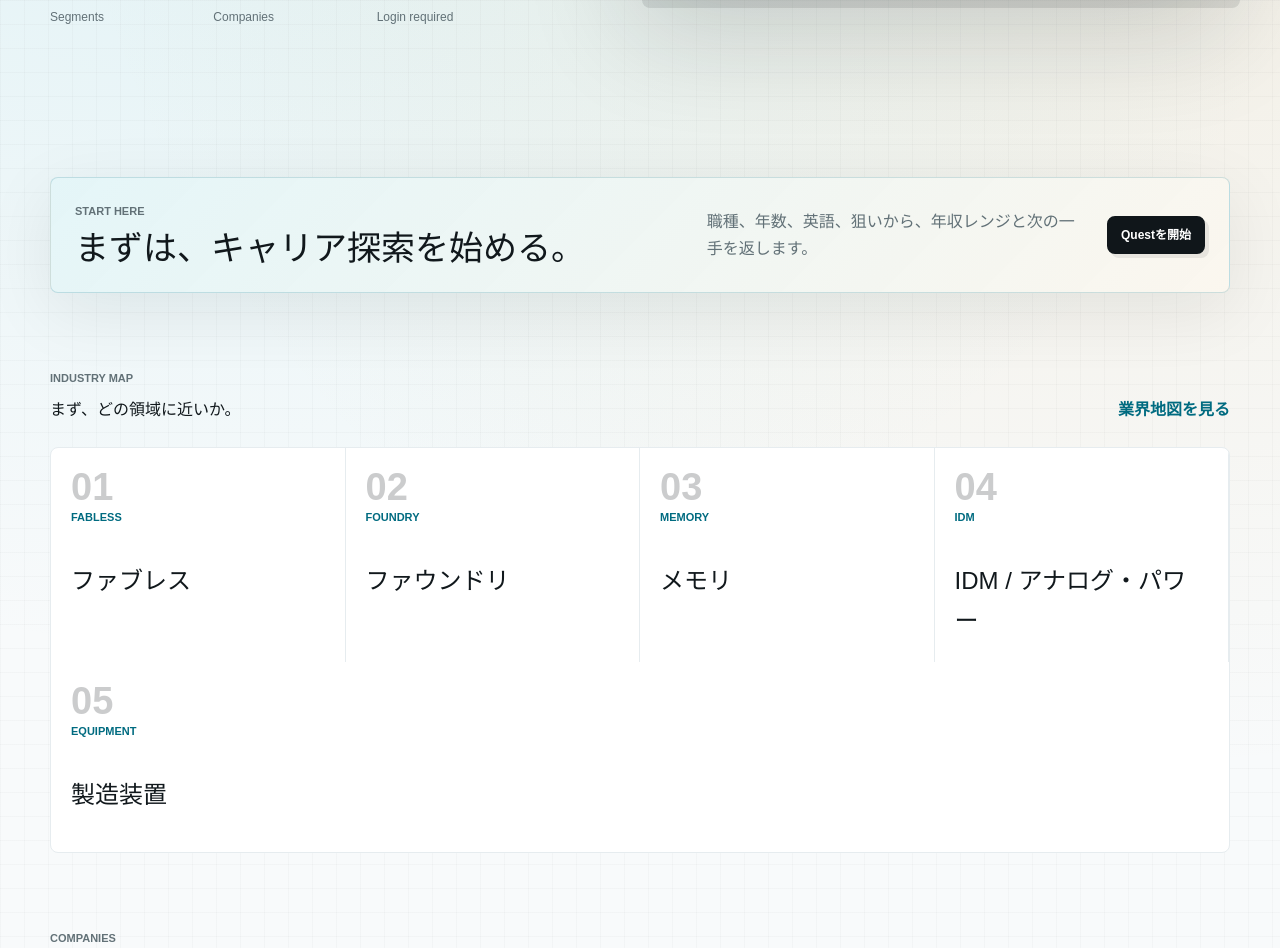
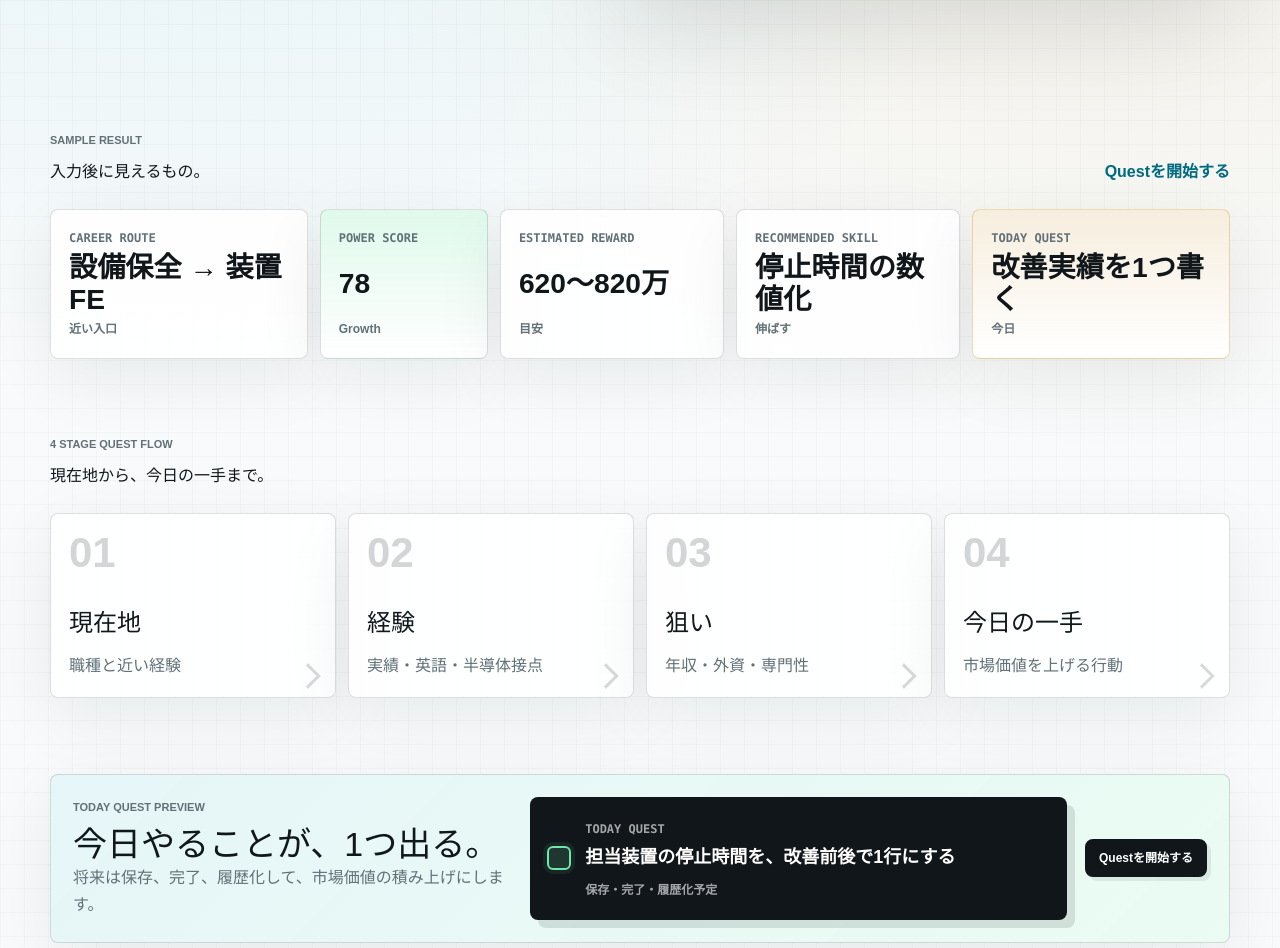
Before and after one commit to ryo0905-eng/manufacturing-compass, a Next.js app: page / in a window 1280 px wide. Shown: the part 744-1692 px from the top of the page. Built offline with nearby package versions, Linux system fonts and the light colour scheme.

Commit message:
Redesign homepage around career quest

```diff
--- a/src/app/globals.css
+++ b/src/app/globals.css
@@ -151,7 +151,7 @@ select {
 .home-hero .hero-copy h1 {
   margin: 0;
   max-width: 680px;
-  font-size: clamp(44px, 7vw, 88px);
+  font-size: clamp(38px, 6vw, 72px);
   line-height: 0.98;
   letter-spacing: 0;
 }
@@ -348,6 +348,156 @@ select {
 
 .conversion-band p {
   color: var(--muted);
+}
+
+.sample-result-grid {
+  display: grid;
+  grid-template-columns: 1.15fr 0.75fr 1fr 1fr 1.15fr;
+  gap: 12px;
+}
+
+.sample-result-card,
+.quest-flow-card,
+.today-quest-preview,
+.today-quest-card {
+  border: 1px solid rgba(17, 24, 28, 0.14);
+  border-radius: 8px;
+  background: rgba(255, 255, 255, 0.86);
+  box-shadow: 0 18px 70px rgba(17, 24, 28, 0.07);
+}
+
+.sample-result-card {
+  display: grid;
+  min-height: 150px;
+  align-content: space-between;
+  padding: 18px;
+}
+
+.sample-result-card span,
+.sample-result-card small,
+.today-quest-card span,
+.today-quest-card small {
+  color: var(--muted);
+  font-size: 12px;
+  font-weight: 800;
+  letter-spacing: 0;
+}
+
+.sample-result-card span,
+.today-quest-card span {
+  font-family: ui-monospace, SFMono-Regular, Menlo, Monaco, Consolas, monospace;
+  text-transform: uppercase;
+}
+
+.sample-result-card strong {
+  color: var(--quest-bg);
+  font-size: clamp(20px, 2.2vw, 30px);
+  line-height: 1.12;
+}
+
+.sample-result-card:nth-child(2) {
+  background:
+    linear-gradient(180deg, rgba(110, 231, 168, 0.22), rgba(255, 255, 255, 0.88)),
+    #fff;
+}
+
+.sample-result-card:nth-child(5) {
+  border-color: rgba(201, 148, 46, 0.34);
+  background:
+    linear-gradient(180deg, rgba(201, 148, 46, 0.16), rgba(255, 255, 255, 0.9)),
+    #fff;
+}
+
+.quest-flow-grid {
+  display: grid;
+  grid-template-columns: repeat(4, minmax(0, 1fr));
+  gap: 12px;
+}
+
+.quest-flow-card {
+  position: relative;
+  min-height: 170px;
+  padding: 18px;
+  overflow: hidden;
+}
+
+.quest-flow-card::after {
+  position: absolute;
+  right: 18px;
+  bottom: 12px;
+  width: 18px;
+  height: 18px;
+  border: 3px solid rgba(17, 24, 28, 0.16);
+  border-left: 0;
+  border-bottom: 0;
+  content: "";
+  transform: rotate(45deg);
+}
+
+.quest-flow-card span {
+  color: rgba(17, 24, 28, 0.18);
+  font-size: 42px;
+  font-weight: 900;
+  line-height: 1;
+}
+
+.quest-flow-card h3 {
+  margin: 28px 0 8px;
+  font-size: 24px;
+}
+
+.quest-flow-card p,
+.today-quest-preview p {
+  color: var(--muted);
+}
+
+.today-quest-preview {
+  display: grid;
+  grid-template-columns: minmax(0, 0.9fr) minmax(300px, 1.1fr) auto;
+  gap: 18px;
+  align-items: center;
+  padding: 22px;
+  background:
+    linear-gradient(135deg, rgba(48, 182, 201, 0.12), rgba(110, 231, 168, 0.14)),
+    #fff;
+}
+
+.today-quest-preview h2 {
+  margin: 0;
+  font-size: clamp(24px, 3vw, 34px);
+  line-height: 1.15;
+}
+
+.today-quest-card {
+  display: grid;
+  grid-template-columns: auto 1fr;
+  gap: 14px;
+  align-items: center;
+  padding: 16px;
+  background: var(--quest-bg);
+  color: #fff;
+  box-shadow: 8px 8px 0 rgba(17, 24, 28, 0.12);
+}
+
+.today-quest-card strong {
+  display: block;
+  margin: 4px 0 6px;
+  font-size: 18px;
+  line-height: 1.35;
+}
+
+.today-quest-card span,
+.today-quest-card small {
+  color: rgba(255, 255, 255, 0.62);
+}
+
+.quest-check {
+  width: 24px;
+  height: 24px;
+  border: 2px solid var(--quest-green);
+  border-radius: 6px;
+  background: rgba(110, 231, 168, 0.16);
+  box-shadow: 0 0 0 4px rgba(110, 231, 168, 0.08);
 }
 
 .consultation-hero {
@@ -1960,7 +2110,7 @@ select {
   }
 
   .compass-stage {
-    min-height: 460px;
+    min-height: 420px;
   }
 
   .compass-orbit {
@@ -1978,6 +2128,7 @@ select {
 
   .compass-node {
     min-width: 98px;
+    padding: 10px;
   }
 
   .node-1 {
@@ -2002,6 +2153,9 @@ select {
 
   .segment-strip,
   .spotlight-section .company-grid,
+  .sample-result-grid,
+  .quest-flow-grid,
+  .today-quest-preview,
   .compass-tool,
   .value-check,
   .consultation-grid,
@@ -2078,6 +2232,19 @@ select {
     border-bottom: 1px solid var(--line);
   }
 
+  .sample-result-card,
+  .quest-flow-card {
+    min-height: 118px;
+  }
+
+  .quest-flow-card h3 {
+    margin-top: 18px;
+  }
+
+  .today-quest-card {
+    grid-template-columns: 1fr;
+  }
+
   .segment-tile:last-child {
     border-bottom: 0;
   }
--- a/src/app/page.tsx
+++ b/src/app/page.tsx
@@ -5,14 +5,24 @@ import { StructuredData } from "@/components/StructuredData";
 import { companies, segments } from "@/data/companies";
 import { siteUrl } from "@/lib/format";
 
-const compassSteps = [
-  { label: "Power", value: "81" },
-  { label: "Reward", value: "700+" },
-  { label: "Skill", value: "SPC" },
-  { label: "Quest", value: "Today" },
+const resultCards = [
+  { label: "Career Route", value: "設備保全 → 装置FE", note: "近い入口" },
+  { label: "Power Score", value: "78", note: "Growth" },
+  { label: "Estimated Reward", value: "620〜820万", note: "目安" },
+  { label: "Recommended Skill", value: "停止時間の数値化", note: "伸ばす" },
+  { label: "Today Quest", value: "改善実績を1つ書く", note: "今日" },
+];
+
+const questFlow = [
+  { stage: "01", title: "現在地", body: "職種と近い経験" },
+  { stage: "02", title: "経験", body: "実績・英語・半導体接点" },
+  { stage: "03", title: "狙い", body: "年収・外資・専門性" },
+  { stage: "04", title: "今日の一手", body: "市場価値を上げる行動" },
 ];
 
 export default function Home() {
+  const featuredCompanies = companies.slice(0, 8);
+
   return (
     <main>
       <StructuredData
@@ -27,19 +37,19 @@ export default function Home() {
       <section className="home-hero">
         <div className="hero-copy">
           <div className="hero-kicker">
-            <span>Manufacturing Compass</span>
-            <span>Career Quest</span>
+            <span>4 Stage Career Quest</span>
+            <span>No login</span>
           </div>
           <h1>半導体キャリアの次のルートを探索する。</h1>
-          <p>4つのStageに答えるだけ。市場価値、年収レンジ、伸ばすSkill、Today Questが見えてきます。</p>
+          <p>4つのStageで、今の市場価値、想定年収、伸ばすSkill、Today Questを表示します。</p>
           <div className="actions">
             <Link className="button primary" href="/career-compass">Questを開始する</Link>
             <Link className="button ghost" href="/industry-map">業界地図を見る</Link>
           </div>
           <div className="hero-metrics" aria-label="MVP の概要">
-            <div><strong>4</strong><span>Segments</span></div>
+            <div><strong>4</strong><span>Stages</span></div>
             <div><strong>{companies.length}</strong><span>Companies</span></div>
-            <div><strong>0</strong><span>Login required</span></div>
+            <div><strong>1</strong><span>Today Quest</span></div>
           </div>
         </div>
 
@@ -49,30 +59,75 @@ export default function Home() {
           <div className="compass-orbit orbit-two" />
           <div className="compass-core">
             <span>MC</span>
-            <strong>Career Quest</strong>
+            <strong>4 Stage Quest</strong>
           </div>
-          {compassSteps.map((step, index) => (
-            <div className={`compass-node node-${index + 1}`} key={step.label}>
-              <span>{step.label}</span>
-              <strong>{step.value}</strong>
+          {questFlow.map((step, index) => (
+            <div className={`compass-node node-${index + 1}`} key={step.stage}>
+              <span>Stage {step.stage}</span>
+              <strong>{step.title}</strong>
             </div>
           ))}
           <div className="route-card">
-            <span>Production → Process</span>
-            <strong>Career Power 81</strong>
-            <small>Reward / Skill / Today Quest</small>
+            <span>Route unlocked</span>
+            <strong>装置FEルート</strong>
+            <small>Power / Reward / Skill / Today Quest</small>
           </div>
         </div>
       </section>
 
       <section className="home-section">
-        <div className="conversion-band">
+        <div className="section-header">
           <div>
-            <p className="eyebrow">Start here</p>
-            <h2>まずは、キャリア探索を始める。</h2>
+            <p className="eyebrow">Sample result</p>
+            <h2>入力後に見えるもの。</h2>
           </div>
-          <p>職種、年数、英語、狙いから、年収レンジと次の一手を返します。</p>
-          <Link className="button primary" href="/career-compass">Questを開始</Link>
+          <Link className="text-link" href="/career-compass">Questを開始する</Link>
+        </div>
+        <div className="sample-result-grid">
+          {resultCards.map((card) => (
+            <article className="sample-result-card" key={card.label}>
+              <span>{card.label}</span>
+              <strong>{card.value}</strong>
+              <small>{card.note}</small>
+            </article>
+          ))}
+        </div>
+      </section>
+
+      <section className="home-section">
+        <div className="section-header">
+          <div>
+            <p className="eyebrow">4 Stage Quest Flow</p>
+            <h2>現在地から、今日の一手まで。</h2>
+          </div>
+        </div>
+        <div className="quest-flow-grid">
+          {questFlow.map((step) => (
+            <article className="quest-flow-card" key={step.stage}>
+              <span>{step.stage}</span>
+              <h3>{step.title}</h3>
+              <p>{step.body}</p>
+            </article>
+          ))}
+        </div>
+      </section>
+
+      <section className="home-section">
+        <div className="today-quest-preview">
+          <div>
+            <p className="eyebrow">Today Quest Preview</p>
+            <h2>今日やることが、1つ出る。</h2>
+            <p>将来は保存、完了、履歴化して、市場価値の積み上げにします。</p>
+          </div>
+          <div className="today-quest-card">
+            <div className="quest-check" aria-hidden="true" />
+            <div>
+              <span>Today Quest</span>
+              <strong>担当装置の停止時間を、改善前後で1行にする</strong>
+              <small>保存・完了・履歴化予定</small>
+            </div>
+          </div>
+          <Link className="button primary" href="/career-compass">Questを開始する</Link>
         </div>
       </section>
 
@@ -80,7 +135,7 @@ export default function Home() {
         <div className="section-header">
           <div>
             <p className="eyebrow">Industry map</p>
-            <h2>まず、どの領域に近いか。</h2>
+            <h2>診断後、近い領域を見る。</h2>
           </div>
           <Link className="text-link" href="/industry-map">業界地図を見る</Link>
         </div>
@@ -99,21 +154,24 @@ export default function Home() {
         <div className="section-header">
           <div>
             <p className="eyebrow">Companies</p>
-            <h2>気になる会社を、入口だけ見る。</h2>
+            <h2>診断後に気になる企業を見る。</h2>
           </div>
           <Link className="text-link" href="/companies">
             すべて見る
           </Link>
         </div>
         <div className="company-grid">
-          {companies.map((company) => (
+          {featuredCompanies.map((company) => (
             <CompanyCard key={company.id} company={company} />
           ))}
         </div>
       </section>
 
       <div className="home-section">
-        <AffiliateCta />
+        <AffiliateCta
+          title="半導体業界に強い転職エージェントに相談する"
+          body="診断でルートと相談論点が見えたら、今狙える会社と半年後の準備を確認できます。"
+        />
       </div>
     </main>
   );
```
